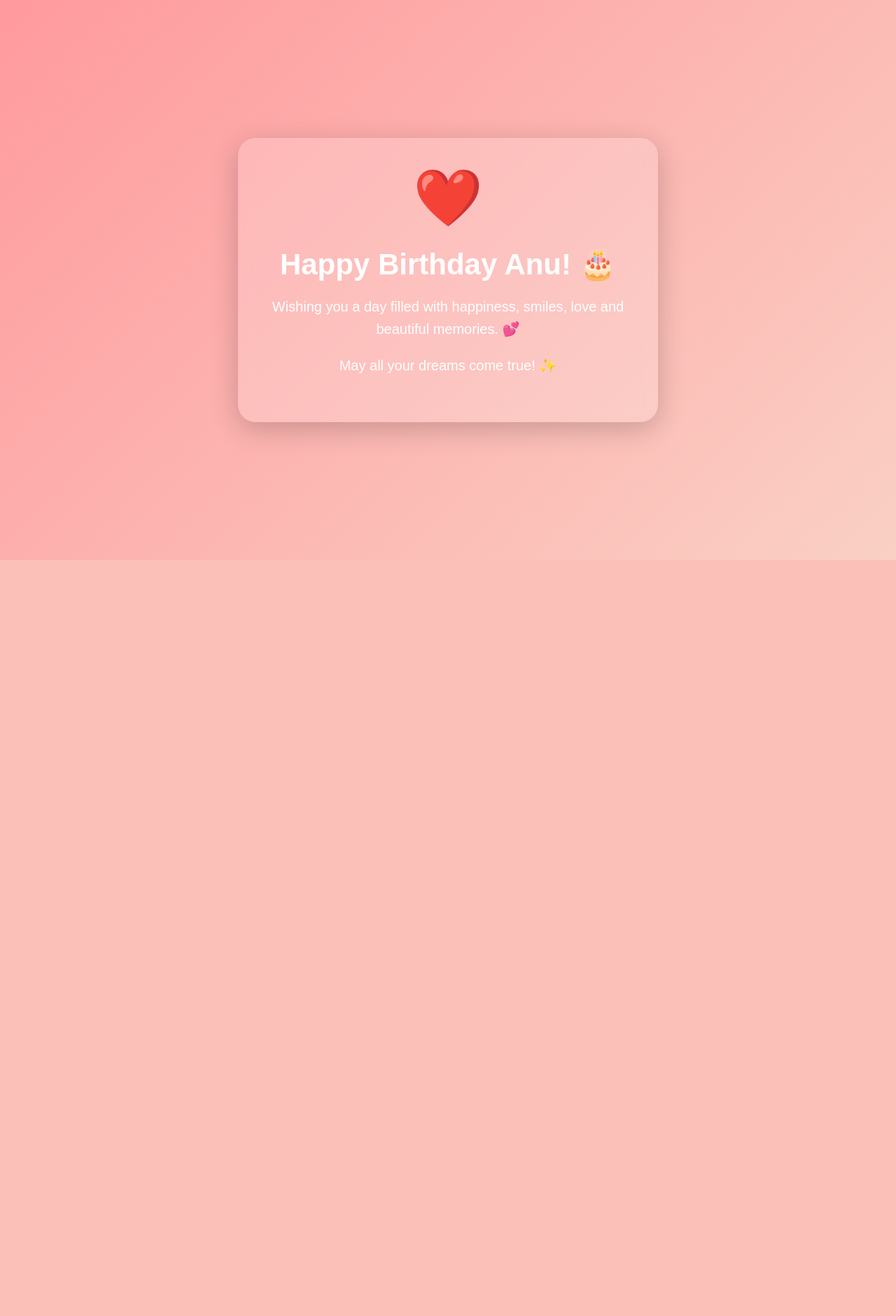
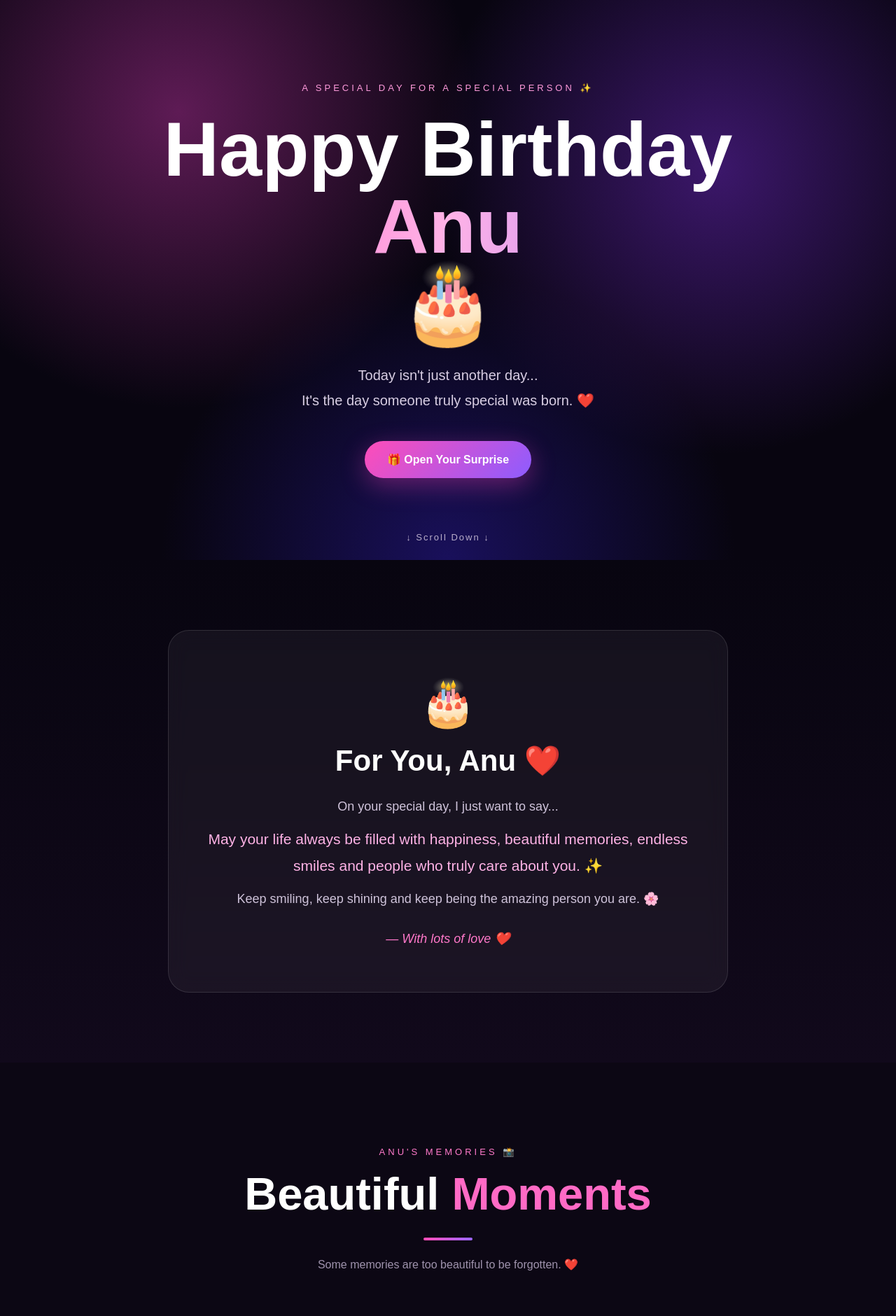
Before and after one commit to gaganvishwakarma9171-collab/ANU_BIRTHDAY, a Flask app: page / in a window 1280 px wide. Shown: the top 1880 px of the page at 70% size. Before the commit the page ends 800 px from the top, so only its background shows below. Run offline with Flask 3, Linux system fonts and the light colour scheme.

Commit message:
Update index.html

```diff
--- a/templates/index.html
+++ b/templates/index.html
@@ -1,76 +1,330 @@
 <!DOCTYPE html>
 <html lang="en">
+
 <head>
+
     <meta charset="UTF-8">
-    <meta name="viewport" content="width=device-width, initial-scale=1.0">
-    <title>Happy Birthday Anu ❤️</title>
 
-    <style>
-        * {
-            box-sizing: border-box;
-        }
+    <meta name="viewport"
+          content="width=device-width, initial-scale=1.0">
 
-        body {
-            margin: 0;
-            min-height: 100vh;
-            display: flex;
-            justify-content: center;
-            align-items: center;
-            text-align: center;
-            font-family: Arial, sans-serif;
-            background: linear-gradient(135deg, #ff9a9e, #fad0c4);
-            color: white;
-        }
+    <title>ANU BIRTHDAY 🎂</title>
 
-        .card {
-            width: 90%;
-            max-width: 600px;
-            padding: 45px 25px;
-            background: rgba(255, 255, 255, 0.18);
-            border-radius: 25px;
-            box-shadow: 0 10px 40px rgba(0,0,0,0.2);
-            backdrop-filter: blur(10px);
-        }
+    <link rel="stylesheet"
+          href="{{ url_for('static', filename='css/style.css') }}">
 
-        h1 {
-            font-size: 42px;
-            margin-bottom: 15px;
-        }
+</head>
 
-        p {
-            font-size: 20px;
-            line-height: 1.6;
-        }
-
-        .heart {
-            font-size: 70px;
-            animation: beat 1s infinite;
-        }
-
-        @keyframes beat {
-            50% {
-                transform: scale(1.2);
-            }
-        }
-    </style>
-</head>
 
 <body>
 
-    <div class="card">
-        <div class="heart">❤️</div>
 
-        <h1>Happy Birthday Anu! 🎂</h1>
+    <!-- HERO -->
+
+    <section class="hero">
+
+        <div class="hero-content">
+
+            <p class="small-title">
+                A SPECIAL DAY FOR A SPECIAL PERSON ✨
+            </p>
+
+            <h1>
+                Happy Birthday
+                <span>Anu</span> 🎂
+            </h1>
+
+            <p class="hero-text">
+
+                Today isn't just another day...
+
+                <br>
+
+                It's the day someone truly special was born. ❤️
+
+            </p>
+
+            <button class="surprise-btn"
+                    onclick="openSurprise()">
+
+                🎁 Open Your Surprise
+
+            </button>
+
+        </div>
+
+
+        <div class="scroll-down">
+
+            ↓ Scroll Down ↓
+
+        </div>
+
+    </section>
+
+
+
+    <!-- MESSAGE -->
+
+    <section class="message-section"
+             id="message">
+
+        <div class="message-card">
+
+            <div class="cake">
+                🎂
+            </div>
+
+            <h2>
+                For You, Anu ❤️
+            </h2>
+
+            <p>
+                On your special day,
+                I just want to say...
+            </p>
+
+            <p class="special-message">
+
+                May your life always be filled with
+                happiness, beautiful memories,
+                endless smiles and people who truly
+                care about you. ✨
+
+            </p>
+
+            <p>
+
+                Keep smiling, keep shining and keep
+                being the amazing person you are. 🌸
+
+            </p>
+
+            <div class="signature">
+
+                — With lots of love ❤️
+
+            </div>
+
+        </div>
+
+    </section>
+
+
+
+    <!-- PHOTO GALLERY -->
+
+    <section class="gallery-section">
+
+        <div class="section-heading">
+
+            <p>
+                ANU'S MEMORIES 📸
+            </p>
+
+            <h2>
+
+                Beautiful
+                <span>Moments</span>
+
+            </h2>
+
+            <div class="line"></div>
+
+            <p class="gallery-subtitle">
+
+                Some memories are too beautiful
+                to be forgotten. ❤️
+
+            </p>
+
+        </div>
+
+
+        <div class="gallery">
+
+
+            <div class="photo-card">
+
+                <img src="{{ url_for('static', filename='photos/anu1.jpg') }}">
+
+                <div class="photo-overlay">
+                    ✨ Beautiful Moment
+                </div>
+
+            </div>
+
+
+            <div class="photo-card">
+
+                <img src="{{ url_for('static', filename='photos/anu2.jpg') }}">
+
+                <div class="photo-overlay">
+                    🌸 Beautiful Smile
+                </div>
+
+            </div>
+
+
+            <div class="photo-card">
+
+                <img src="{{ url_for('static', filename='photos/anu3.jpg') }}">
+
+                <div class="photo-overlay">
+                    ❤️ Special Memory
+                </div>
+
+            </div>
+
+
+            <div class="photo-card">
+
+                <img src="{{ url_for('static', filename='photos/anu4.jpg') }}">
+
+                <div class="photo-overlay">
+                    🥰 Together
+                </div>
+
+            </div>
+
+
+            <div class="photo-card">
+
+                <img src="{{ url_for('static', filename='photos/anu5.jpg') }}">
+
+                <div class="photo-overlay">
+                    ✨ Perfect Moment
+                </div>
+
+            </div>
+
+
+            <div class="photo-card">
+
+                <img src="{{ url_for('static', filename='photos/anu6.jpg') }}">
+
+                <div class="photo-overlay">
+                    💫 Beautiful Day
+                </div>
+
+            </div>
+
+
+            <div class="photo-card">
+
+                <img src="{{ url_for('static', filename='photos/anu7.jpg') }}">
+
+                <div class="photo-overlay">
+                    🌷 Precious Memory
+                </div>
+
+            </div>
+
+
+            <div class="photo-card">
+
+                <img src="{{ url_for('static', filename='photos/anu8.jpg') }}">
+
+                <div class="photo-overlay">
+                    💖 Sweet Moment
+                </div>
+
+            </div>
+
+
+            <div class="photo-card">
+
+                <img src="{{ url_for('static', filename='photos/anu9.jpg') }}">
+
+                <div class="photo-overlay">
+                    🌟 Amazing Memory
+                </div>
+
+            </div>
+
+
+            <div class="photo-card">
+
+                <img src="{{ url_for('static', filename='photos/anu10.jpg') }}">
+
+                <div class="photo-overlay">
+                    ❤️ Forever Memory
+                </div>
+
+            </div>
+
+
+        </div>
+
+    </section>
+
+
+
+    <!-- FINAL -->
+
+    <section class="final-section">
+
+        <div class="final-content">
+
+            <div class="big-heart">
+                ❤️
+            </div>
+
+            <h2>
+                Once Again...
+            </h2>
+
+            <h1>
+
+                HAPPY BIRTHDAY
+
+                <span>
+                    ANU
+                </span>
+
+                🎂
+
+            </h1>
+
+            <p>
+
+                May this new year of your life bring you
+                everything your heart wishes for.
+
+            </p>
+
+            <button onclick="createConfetti()">
+
+                🎉 Celebrate!
+
+            </button>
+
+        </div>
+
+    </section>
+
+
+
+    <!-- FOOTER -->
+
+    <footer>
 
         <p>
-            Wishing you a day filled with happiness,
-            smiles, love and beautiful memories. 💕
+            Made with ❤️ specially for Anu
         </p>
 
-        <p>
-            May all your dreams come true! ✨
+        <p class="footer-small">
+            ANU BIRTHDAY © 2026
         </p>
-    </div>
+
+    </footer>
+
+
+
+    <script src="{{ url_for('static', filename='js/script.js') }}">
+    </script>
+
 
 </body>
+
 </html>
```
